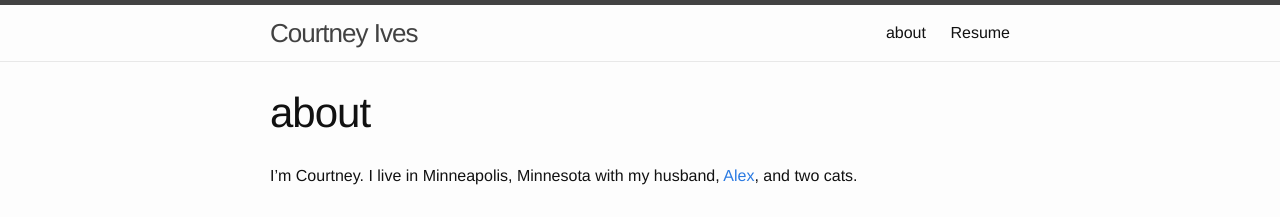
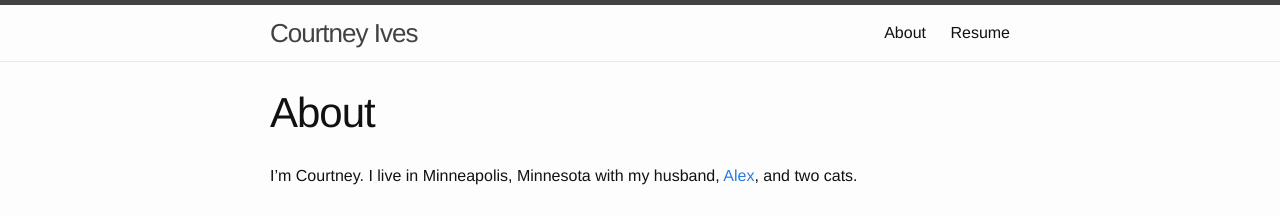
Before and after one commit to courtneygives/courtneygives.github.io, a Jekyll site: the page built from about.md, in a window 1280 px wide. Shown: the top 217 px of the page. Built offline with Jekyll 4.4.1, drawn with Linux system fonts in a browser that asks for light colours; comment, search, counter and statistics services are not loaded; part of the change alters nothing that is shown.

```diff
--- a/about.md
+++ b/about.md
@@ -1,7 +1,10 @@
 ---
 layout: page
-title: about
+title: About
 permalink: /about/
 ---
 
 I'm Courtney. I live in Minneapolis, Minnesota with my husband, [Alex](http://alex.ives.mn), and two cats.
+
+<script src="//platform.linkedin.com/in.js" type="text/javascript"></script>
+<script type="IN/MemberProfile" data-id="https://www.linkedin.com/pub/courtney-ives/23/762/a70" data-format="inline" data-related="false"></script>
```
Also changed, not shown: images/courtneypic.jpeg (deleted).
